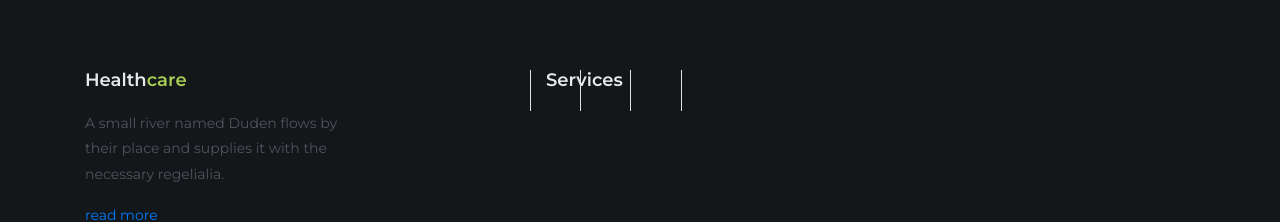
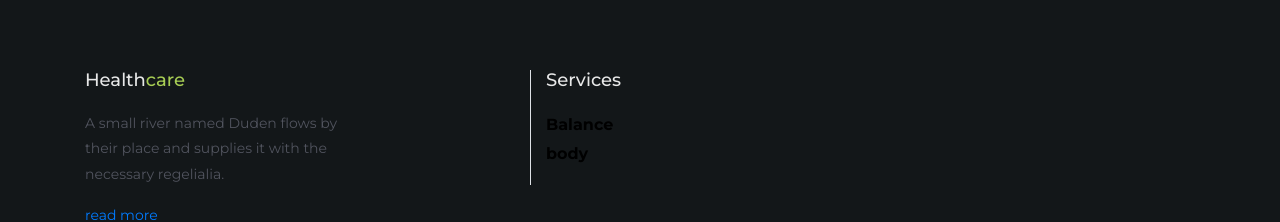
Before and after one commit to Olamilekan10/Affiliate-web, a React (Create React App) app: page / in a window 1280 px wide. Shown: the part 5967-6189 px from the top of the page. Built offline with nearby package versions, Linux system fonts and the light colour scheme; the HTML template or start-up script is replaced by a standard one.

Commit message:
added more styling to footer header class

```diff
--- a/src/components/Footer/Footer.css
+++ b/src/components/Footer/Footer.css
@@ -47,7 +47,7 @@ footer {
 
 .footer-section .footer-heading {
     font-size: 18px;
-    font-weight: 600;
+    /* font-weight: 600; */
     color: rgba(255, 255, 255, 0.9);
     margin-bottom: 20px;
 }
--- a/src/components/Footer/Footer.jsx
+++ b/src/components/Footer/Footer.jsx
@@ -25,7 +25,7 @@ const Footer = () => {
                     <div className="col-md-4 col-lg-5">
                         <div className="row">
                             <div className="col-md-12 col-lg-8 mb-md-0 mb-4">
-                                <h2 className="footer-heading">
+                                <h2 className="footer-heading fw-bold">
                                     Health<span>care</span>
                                 </h2>
                                 <p>
@@ -40,8 +40,17 @@ const Footer = () => {
                             <div className="row">
                                 <div className="col-md-3 mb-md-0 mb-4 border-left">
                                     <h2 className="footer-heading">Services</h2>
+
+                                    <ul className="list-unstyled">
+                                        <li>
+                                            <a href="/" className="py-1 d-b">Balance body</a>
+                                        </li>
+                                        <li></li>
+                                        <li></li>
+                                        <li></li>
+                                    </ul>
                                 </div>
-                                <div className="col-md-3 mb-md-0 mb-4 border-left">
+                                {/* <div className="col-md-3 mb-md-0 mb-4 border-left">
                                     <h2 className="footer-heading"></h2>
                                 </div>
                                 <div className="col-md-3 mb-md-0 mb-4 border-left">
@@ -49,7 +58,7 @@ const Footer = () => {
                                 </div>
                                 <div className="col-md-3 mb-md-0 mb-4 border-left">
                                     <h2 className="footer-heading"></h2>
-                                </div>
+                                </div> */}
                             </div>
                         </div>
                     </div>
```
